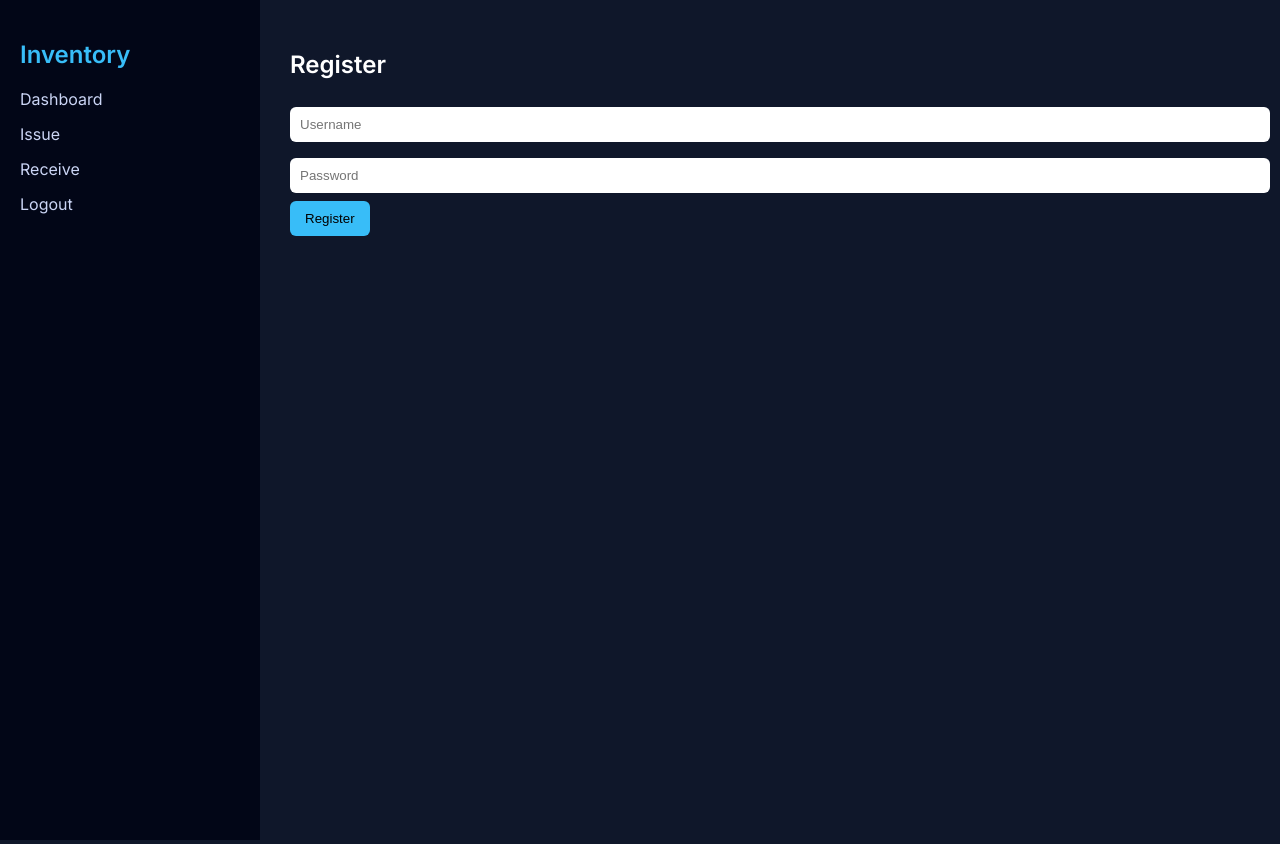
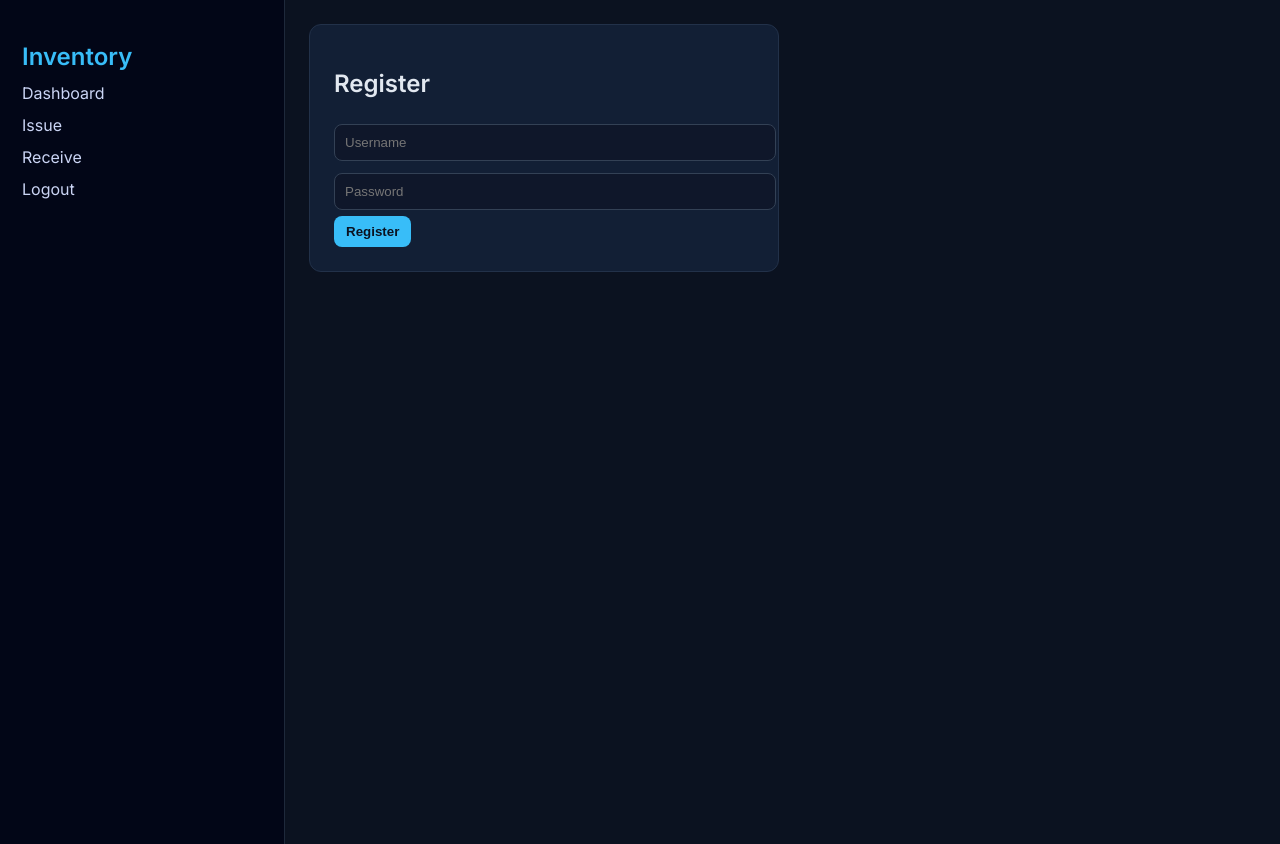
Before and after one commit to 001-Soham/Inventory-Management, a Flask app: page /register in a window 1280 px wide. Run offline with Flask 3, Linux system fonts and the light colour scheme.

Commit message:
Update style.css

```diff
--- a/static/style.css
+++ b/static/style.css
@@ -1,83 +1,157 @@
 body {
     margin: 0;
     font-family: 'Inter', sans-serif;
-    background: #0f172a;
-    color: #fff;
+    background: #0b1220;
+    color: #e2e8f0;
 }
 
 /* Layout */
 .layout {
     display: flex;
+    min-height: 100vh;
 }
 
 /* Sidebar */
 .sidebar {
     width: 220px;
     height: 100vh;
+    width: 240px;
     background: #020617;
-    padding: 20px;
+    padding: 22px;
+    border-right: 1px solid #1e293b;
 }
 
-.sidebar h2 {
-    color: #38bdf8;
-}
+.sidebar h2 { color: #38bdf8; margin-bottom: 4px; }
+.welcome { color: #94a3b8; font-size: 14px; margin-bottom: 20px; }
 
 .sidebar a {
     display: block;
-    margin: 15px 0;
+    margin: 12px 0;
     color: #cbd5f5;
     text-decoration: none;
-    cursor: pointer;
 }
 
-.sidebar a:hover {
+.sidebar a:hover { color: #38bdf8; }
+.sidebar a.active {
     color: #38bdf8;
+    font-weight: 700;
 }
 
 /* Main */
 .main {
     flex: 1;
-    padding: 30px;
+    padding: 24px;
+}
+
+.auth-main {
+    display: flex;
+    justify-content: center;
+    align-items: center;
 }
 
 /* Cards */
 .card {
-    background: #1e293b;
-    padding: 20px;
+    background: #121f35;
+    border: 1px solid #223149;
+    padding: 16px;
     border-radius: 10px;
     margin-bottom: 20px;
+    margin-bottom: 16px;
 }
 
 /* Inputs */
-input {
+.box {
+    width: min(420px, 90vw);
+    background: #121f35;
+    border: 1px solid #223149;
+    padding: 24px;
+    border-radius: 12px;
+}
+
+input, select {
     padding: 10px;
-    margin: 8px 0;
+    margin: 6px 0;
     width: 100%;
-    border: none;
-    border-radius: 6px;
+    border: 1px solid #334155;
+    border-radius: 8px;
+    background: #0f172a;
+    color: #e2e8f0;
 }
 
 /* Buttons */
 button {
-    padding: 10px 15px;
+    padding: 8px 12px;
     background: #38bdf8;
     border: none;
-    border-radius: 6px;
+    border-radius: 8px;
     cursor: pointer;
-    color: black;
+    color: #0b1220;
+    font-weight: 600;
 }
+button:hover { background: #0ea5e9; }
 
-button:hover {
-    background: #0ea5e9;
-}
-
-/* Table */
+.danger-btn { background: #fb7185; }
+.danger-btn:hover { background: #f43f5e; }
 table {
     width: 100%;
     border-collapse: collapse;
+    font-size: 14px;
 }
 
 td, th {
-    padding: 10px;
+    padding: 8px;
     border-bottom: 1px solid #334155;
+    text-align: left;
+    vertical-align: middle;
 }
+
+.dashboard h1 { margin: 0; }
+.header-row p { color: #94a3b8; margin-top: 8px; }
+
+.metric-grid {
+    display: grid;
+    grid-template-columns: repeat(auto-fit, minmax(180px, 1fr));
+    gap: 12px;
+}
+
+.metric-card p {
+    font-size: 26px;
+    font-weight: 700;
+    margin: 4px 0 0;
+}
+
+.metric-card.danger p { color: #fb7185; }
+
+.grid-6 {
+    display: grid;
+    grid-template-columns: repeat(auto-fit, minmax(150px, 1fr));
+    gap: 10px;
+    align-items: end;
+}
+
+.toolbar {
+    display: grid;
+    grid-template-columns: 2fr 1fr 1fr;
+    gap: 10px;
+    margin-bottom: 10px;
+}
+
+.pill {
+    display: inline-block;
+    border-radius: 999px;
+    padding: 4px 10px;
+    font-size: 12px;
+    font-weight: 700;
+}
+
+.pill.ok { background: #14532d; color: #bbf7d0; }
+.pill.danger { background: #7f1d1d; color: #fecaca; }
+
+.movement-row {
+    display: grid;
+    grid-template-columns: 2fr 1.2fr 2fr;
+    gap: 10px;
+    padding: 10px 0;
+    border-bottom: 1px solid #334155;
+    font-size: 14px;
+}
```
